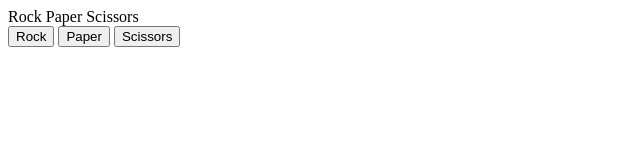
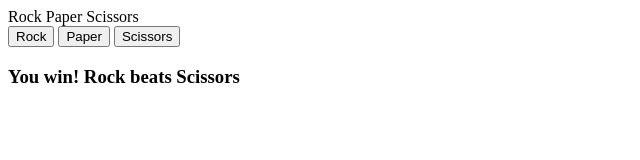
Before and after one commit to pieroqb/odin-RockPaperScissors, a plain HTML site: page index.html in a window 1280 px wide. Both pictures are taken after a click on the button "Rock". Shown: the whole page, without its empty margins (0-640 px from the left). Drawn offline with Linux system fonts and the light colour scheme.

Commit message:
Update display of results to a DOM node

```diff
--- a/index.html
+++ b/index.html
@@ -11,6 +11,7 @@
             <button>Rock</button>
             <button>Paper</button>
             <button>Scissors</button>
+            <h3 class="outcome"></h3>
         </main>
     </body>
 </html>
--- a/script.js
+++ b/script.js
@@ -103,9 +103,10 @@ else
 game()*/
 
 const buttons = document.querySelectorAll("button");
+const outcome = document.querySelector(".outcome");
 
 buttons.forEach(button => {
     button.addEventListener("click", ()=>{
-        console.log(round(button.textContent));
+        outcome.textContent = round(button.textContent)
     })
 });
```
